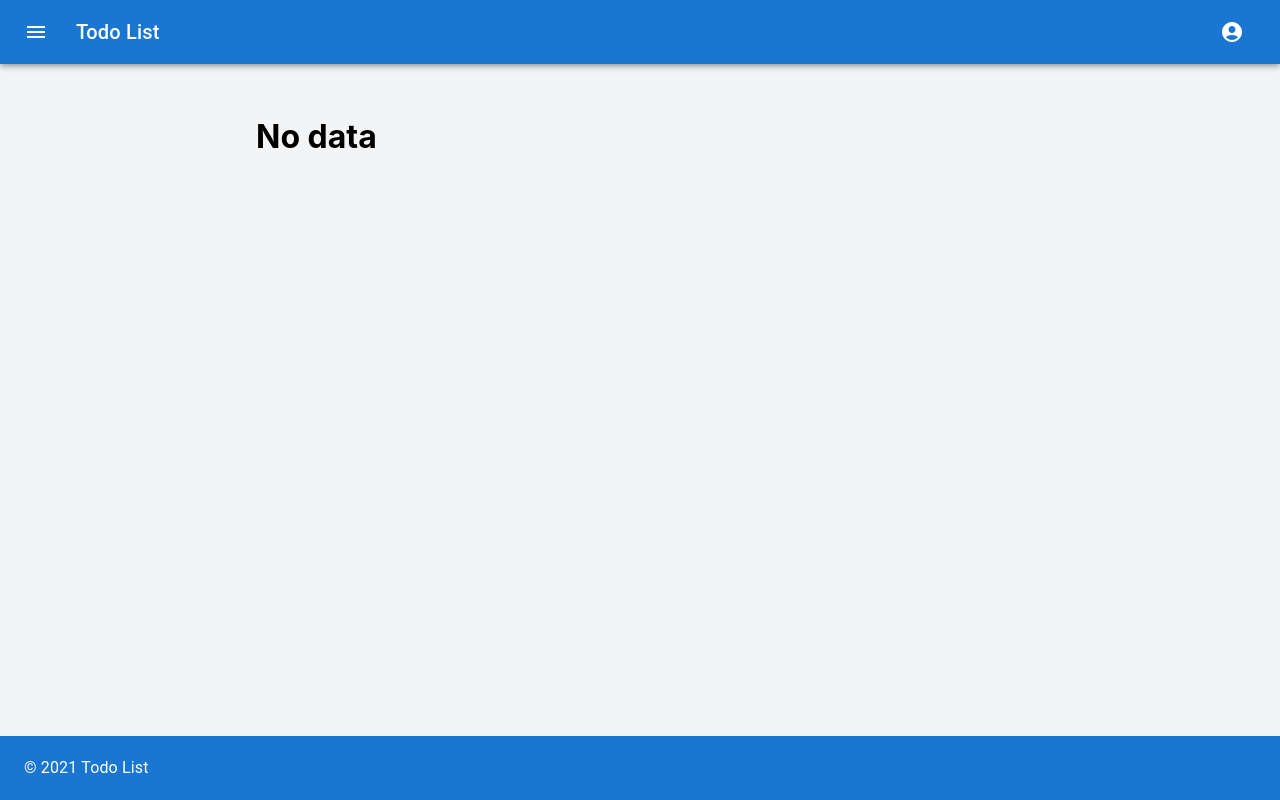
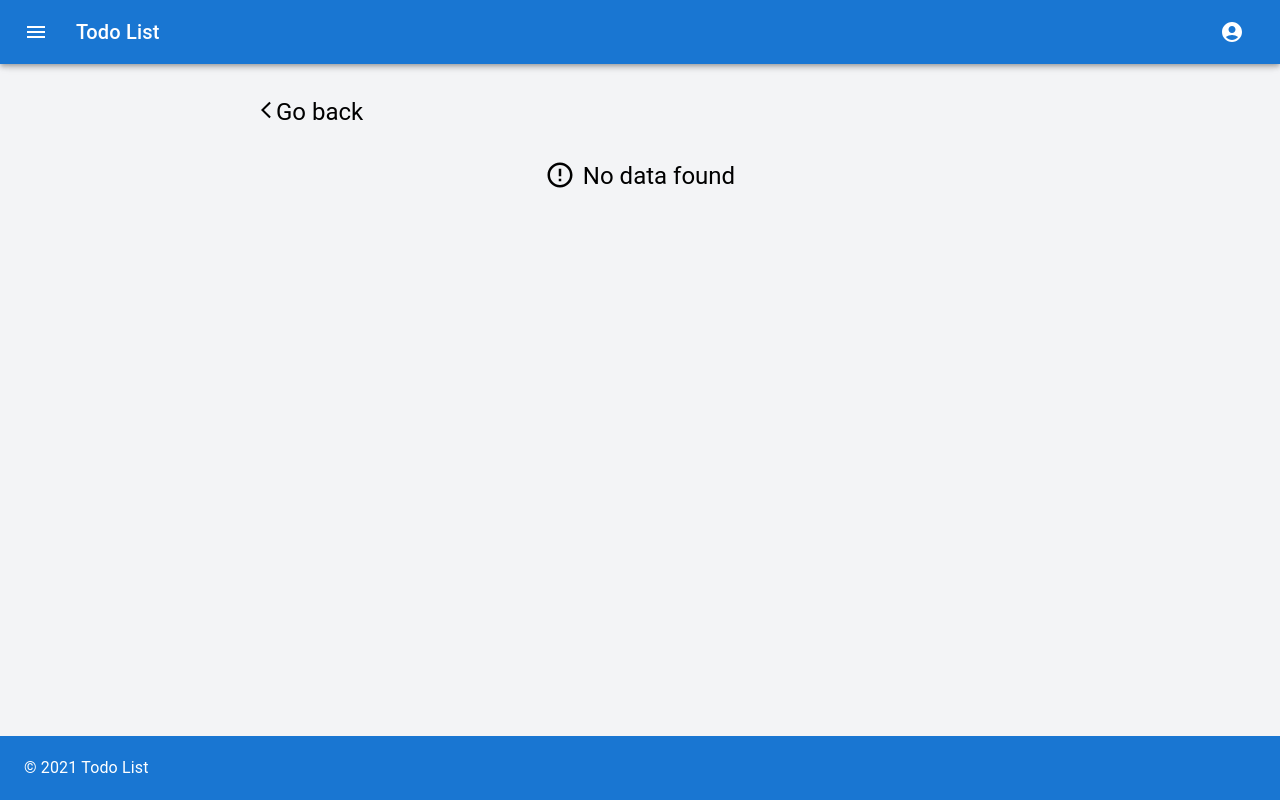
Before and after one commit to daniudo557/todo-list, a React (Create React App) app: page /todo/1 in a window 1280 px wide. Built offline with nearby package versions, Linux system fonts and the light colour scheme; the HTML template or start-up script is replaced by a standard one.

Commit message:
Create emptyData component

```diff
--- /dev/null
+++ b/src/components/EmptyData/EmptyData.scss
@@ -0,0 +1,6 @@
+.empty-container {
+  width: 100%;
+  display: flex;
+  margin-top: 32px;
+  justify-content: center;
+}
--- /dev/null
+++ b/src/components/EmptyData/index.tsx
@@ -0,0 +1,16 @@
+import ErrorOutlineIcon from "@mui/icons-material/ErrorOutline";
+import { Typography } from "@mui/material";
+
+import "./EmptyData.scss";
+
+const EmptyData = () => {
+  return (
+    <div className="empty-container">
+      <ErrorOutlineIcon sx={{ fontSize: 30, marginRight: "8px" }} />
+      <Typography variant="h5" component="h5">
+        No data found
+      </Typography>
+    </div>
+  );
+};
+export default EmptyData;
--- a/src/pages/TodoDetail/index.tsx
+++ b/src/pages/TodoDetail/index.tsx
@@ -6,6 +6,7 @@ import ArrowBackIosNewIcon from "@mui/icons-material/ArrowBackIosNew";
 import TodoCard from "src/components/TodoCard";
 
 import "./TodoDetail.scss";
+import EmptyData from "src/components/EmptyData";
 
 interface TodoDetailProps {
   todoList: Todo[];
@@ -21,22 +22,24 @@ const TodoDetail = (props: TodoDetailProps) => {
 
   const handleClick = () => history.goBack();
 
-  if (!todo) return <h1>No data</h1>;
-
   return (
     <>
       <Typography
-        variant="h4"
+        variant="h5"
         component="a"
         onClick={handleClick}
         className="back-link"
         sx={{ flexGrow: 1 }}
       >
-        <ArrowBackIosNewIcon />
+        <ArrowBackIosNewIcon sx={{ fontSize: 20 }} />
         Go back
       </Typography>
 
-      <TodoCard todo={todo} onRemove={handleRemove} type="large" />
+      {todo ? (
+        <TodoCard todo={todo} onRemove={handleRemove} type="large" />
+      ) : (
+        <EmptyData />
+      )}
     </>
   );
 };
```
